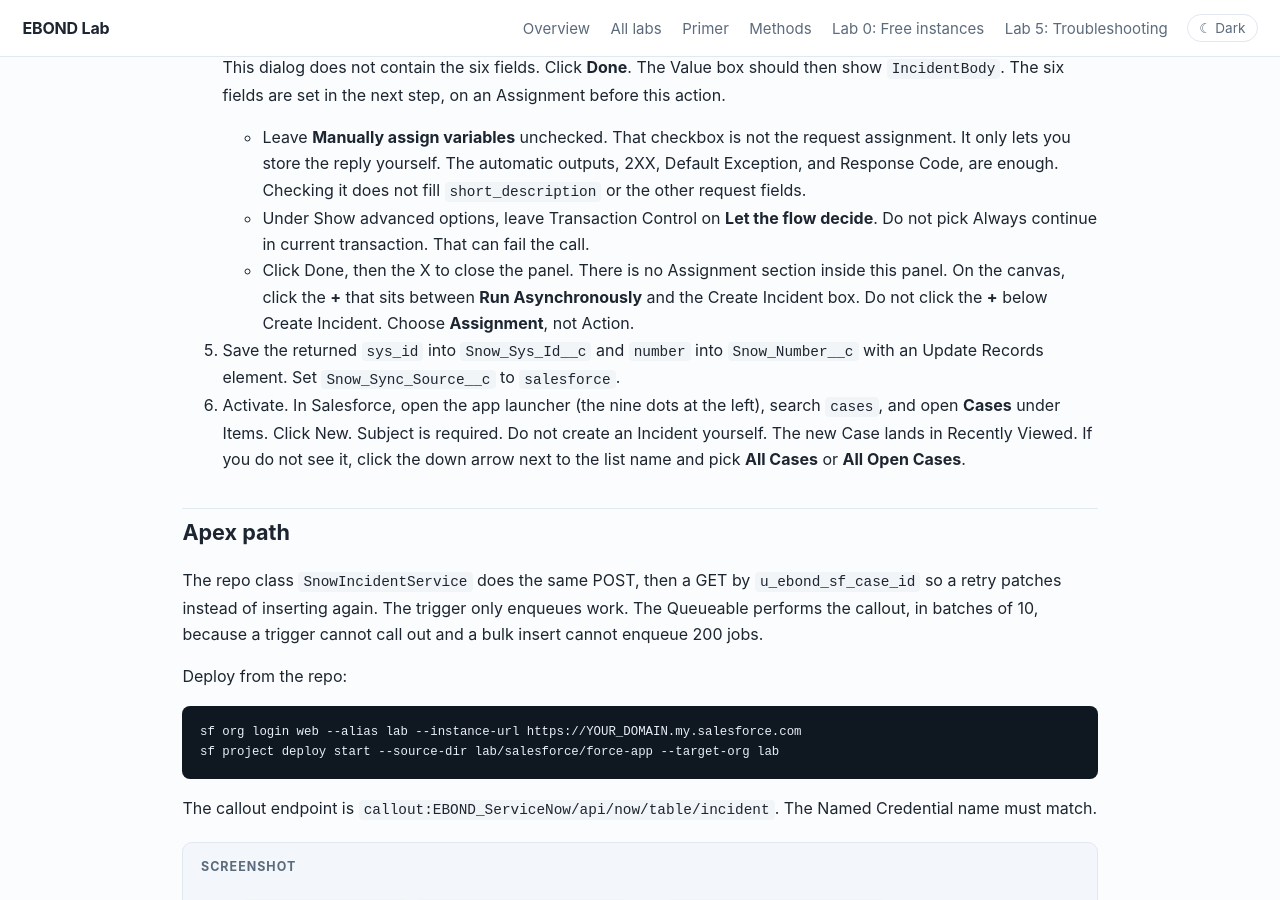
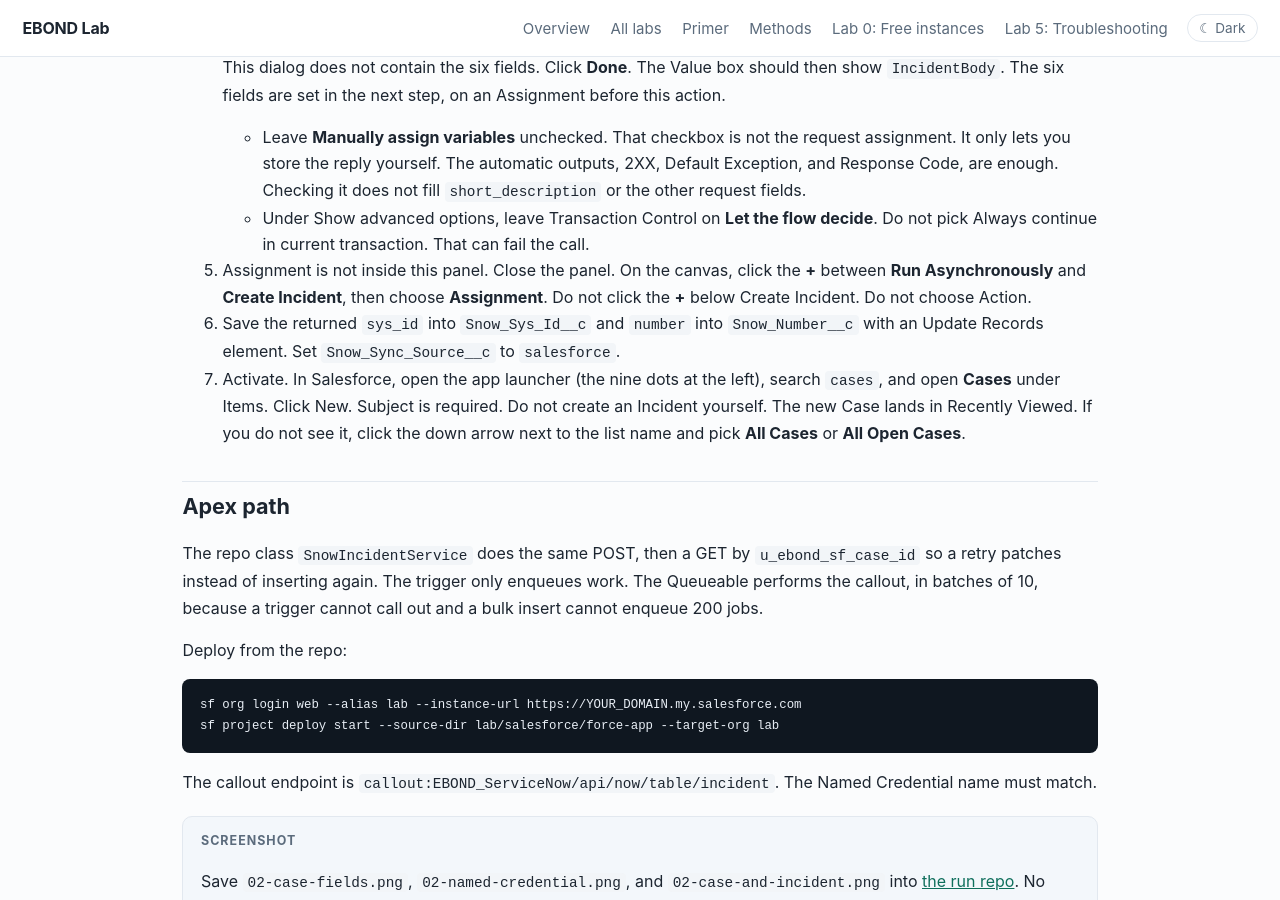
Before and after one commit to eltonaguiar/EBOND_ServiceNowSalesforce, a Jekyll site: the page built from site/labs/02-salesforce-to-snow.md, in a window 1280 px wide and 900 px high, scrolled down 8700 px. Built offline with Jekyll 4.4.1, drawn with Linux system fonts in a browser that asks for light colours.

Commit message:
Make the Assignment click its own step.

```diff
--- a/site/labs/02-salesforce-to-snow.md
+++ b/site/labs/02-salesforce-to-snow.md
@@ -278,7 +278,7 @@ Use this only if you picked Flow above.
    On New Resource, API Name `IncidentBody`. Leave Description blank. Data Type stays Apex-Defined. Apex Class stays the generated body class. Leave Allow multiple values unchecked. Leave both Availability boxes unchecked. This dialog does not contain the six fields. Click **Done**. The Value box should then show `IncidentBody`. The six fields are set in the next step, on an Assignment before this action.
    - Leave **Manually assign variables** unchecked. That checkbox is not the request assignment. It only lets you store the reply yourself. The automatic outputs, 2XX, Default Exception, and Response Code, are enough. Checking it does not fill `short_description` or the other request fields.
    - Under Show advanced options, leave Transaction Control on **Let the flow decide**. Do not pick Always continue in current transaction. That can fail the call.
-   - Click Done, then the X to close the panel. There is no Assignment section inside this panel. On the canvas, click the **+** that sits between **Run Asynchronously** and the Create Incident box. Do not click the **+** below Create Incident. Choose **Assignment**, not Action.
+5. Assignment is not inside this panel. Close the panel. On the canvas, click the **+** between **Run Asynchronously** and **Create Incident**, then choose **Assignment**. Do not click the **+** below Create Incident. Do not choose Action.
 5. Save the returned `sys_id` into `Snow_Sys_Id__c` and `number` into `Snow_Number__c` with an Update Records element. Set `Snow_Sync_Source__c` to `salesforce`.
 6. Activate. In Salesforce, open the app launcher (the nine dots at the left), search `cases`, and open **Cases** under Items. Click New. Subject is required. Do not create an Incident yourself. The new Case lands in Recently Viewed. If you do not see it, click the down arrow next to the list name and pick **All Cases** or **All Open Cases**.
 
```
